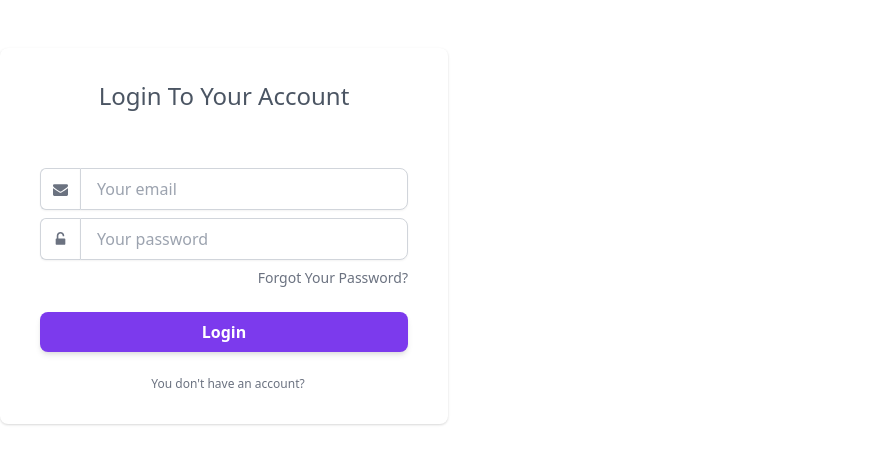
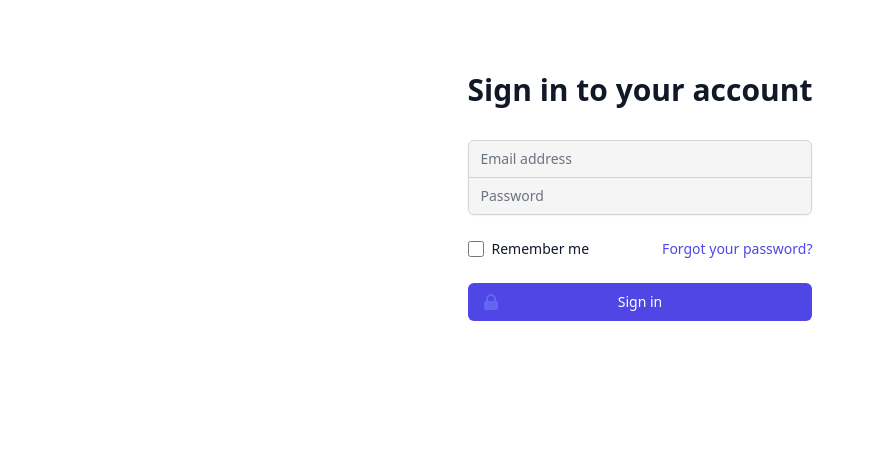
Before and after one commit to AlessioChen/VueJs-Eccomerce, a Vue app: page /#/login in a window 1280 px wide. Shown: the top 464 px of the page, without its empty margins (0-876 px from the left). Built offline with nearby package versions, Linux system fonts and the light colour scheme.

Commit message:
update login layout

```diff
--- a/src/App.vue
+++ b/src/App.vue
@@ -1,6 +1,7 @@
 <template>
   <div class="bg-white py-8">
-    <div class="container mx-auto flex items-center flex-wrap pt-4 pb-12 ">
+
+    <div class="min-h-full container mx-auto flex justify-center items-center flex-wrap pt-4 pb-12 sm:px-6 lg:px-8 ">
       <router-view />
     </div>
   </div>
--- a/src/components/Nav.vue
+++ b/src/components/Nav.vue
@@ -1,25 +1,26 @@
 <template>
   <nav id="store" class="w-full z-30 top-0 px-6 py-1">
     <div class="w-full container mx-auto flex flex-wrap items-center justify-between mt-0 px-2 py-3">
+      <!-- Home -->
       <router-link :to="{ name: 'Home' }" class="uppercase tracking-wide no-underline hover:no-underline font-bold text-gray-800 text-xl ">
         Store
       </router-link>
 
       <div class="flex items-center">
         <p class="font-bold">{{cartItemCount}}</p>
+        <!-- Cart -->
         <router-link :to="{ name: 'Cart' }" class="pl-3 inline-block no-underline hover:text-black">
           <svg class="h-10 w-10 fill-current" xmlns="http://www.w3.org/2000/svg" viewBox="0 0 24 24">
             <path d="M3 3h2l.4 2M7 13h10l4-8H5.4M7 13L5.4 5M7 13l-2.293 2.293c-.63.63-.184 1.707.707 1.707H17m0 0a2 2 0 100 4 2 2 0 000-4zm-8 2a2 2 0 11-4 0 2 2 0 014 0z"></path>
           </svg>
         </router-link>
 
-        <router-link :to="{ name: 'Home' }" class="pl-3 inline-block no-underline hover:text-black">
-          <svg class="h-8 w-10 fill-current hover:text-black" xmlns="http://www.w3.org/2000/svg" width="24" height="24" viewBox="0 0 24 24">
-            <path d="M10,18c1.846,0,3.543-0.635,4.897-1.688l4.396,4.396l1.414-1.414l-4.396-4.396C17.365,13.543,18,11.846,18,10 c0-4.411-3.589-8-8-8s-8,3.589-8,8S5.589,18,10,18z M10,4c3.309,0,6,2.691,6,6s-2.691,6-6,6s-6-2.691-6-6S6.691,4,10,4z" />
+        <!-- Logout -->
+        <a v-if="isLoggedIn" @click="logout" href="#" class="pl-3 inline-block no-underline hover:text-black">
+          <svg xmlns="http://www.w3.org/2000/svg" class="h-9 w-9" viewBox="0 0 20 20" fill="currentColor">
+            <path fill-rule="evenodd" d="M3 3a1 1 0 00-1 1v12a1 1 0 102 0V4a1 1 0 00-1-1zm10.293 9.293a1 1 0 001.414 1.414l3-3a1 1 0 000-1.414l-3-3a1 1 0 10-1.414 1.414L14.586 9H7a1 1 0 100 2h7.586l-1.293 1.293z" clip-rule="evenodd" />
           </svg>
-        </router-link>
-
-        <a v-if="isLoggedIn" @click="logout" href="#" class="pl-3 inline-block no-underline hover:text-black">Logout</a>
+        </a>
       </div>
     </div>
   </nav>
@@ -35,8 +36,7 @@
 
 const cartItemCount = computed(() => store.getters["cart/cartItemCount"]);
 const logout = () => {
-  store.dispatch("auth/logout")
-  .then(() => {
+  store.dispatch("auth/logout").then(() => {
     router.push("/login");
   });
 };
--- a/src/views/Cart.vue
+++ b/src/views/Cart.vue
@@ -1,4 +1,5 @@
 <template>
+
   <Nav />
   <div class="w-full h-full bg-gray-100">
     <!--  section 1  -->
@@ -63,6 +64,7 @@
       </div>
     </div>
   </div>
+
 </template>
 
 <script setup >
@@ -82,7 +84,6 @@
 const handleRemoveButton = (product) => {
   store.dispatch("cart/removeProduct", product);
 };
-
 
 const handleIncButton = (product) => {
   store.dispatch("cart/addProductToCart", { product });
--- a/src/views/Login.vue
+++ b/src/views/Login.vue
@@ -1,54 +1,45 @@
 <template>
 
-  <div class="flex flex-col w-full max-w-md px-4 py-8 bg-white rounded-lg shadow dark:bg-gray-800 sm:px-6 md:px-8 lg:px-10">
-    <div class="self-center mb-6 text-xl font-light text-gray-600 sm:text-2xl dark:text-white">
-      Login To Your Account
+  <div class="max-w-md   space-y-8">
+    <div>
+      <h2 class="mt-6 text-center text-3xl font-extrabold text-gray-900">Sign in to your account</h2>
     </div>
-    <div class="mt-8">
-      <form @submit.prevent="login({email, password})">
-        <div class="flex flex-col mb-2">
-          <div class="flex relative ">
-            <span class="rounded-l-md inline-flex  items-center px-3 border-t bg-white border-l border-b  border-gray-300 text-gray-500 shadow-sm text-sm">
-              <svg width="15" height="15" fill="currentColor" viewBox="0 0 1792 1792" xmlns="http://www.w3.org/2000/svg">
-                <path d="M1792 710v794q0 66-47 113t-113 47h-1472q-66 0-113-47t-47-113v-794q44 49 101 87 362 246 497 345 57 42 92.5 65.5t94.5 48 110 24.5h2q51 0 110-24.5t94.5-48 92.5-65.5q170-123 498-345 57-39 100-87zm0-294q0 79-49 151t-122 123q-376 261-468 325-10 7-42.5 30.5t-54 38-52 32.5-57.5 27-50 9h-2q-23 0-50-9t-57.5-27-52-32.5-54-38-42.5-30.5q-91-64-262-182.5t-205-142.5q-62-42-117-115.5t-55-136.5q0-78 41.5-130t118.5-52h1472q65 0 112.5 47t47.5 113z">
-                </path>
-              </svg>
-            </span>
-            <input v-model="email" type="text" id="sign-in-email" class=" rounded-r-lg flex-1 appearance-none border border-gray-300 w-full py-2 px-4 bg-white text-gray-700 placeholder-gray-400 shadow-sm text-base focus:outline-none focus:ring-2 focus:ring-purple-600 focus:border-transparent" placeholder="Your email" />
-          </div>
+    <form class="mt-8 space-y-6" @submit.prevent="login({email, password})" >
+      <input type="hidden" name="remember" value="true">
+      <div class="rounded-md shadow-sm -space-y-px">
+        <div>
+          <label for="email" class="sr-only">Email address</label>
+          <input v-model="email" id="email" name="email" type="email" autocomplete="email" required class="appearance-none rounded-none relative block w-full px-3 py-2 border border-gray-300 placeholder-gray-500 text-gray-900 rounded-t-md focus:outline-none focus:ring-indigo-500 focus:border-indigo-500 focus:z-10 sm:text-sm" placeholder="Email address">
         </div>
-        <div class="flex flex-col mb-6">
-          <div class="flex relative ">
-            <span class="rounded-l-md inline-flex  items-center px-3 border-t bg-white border-l border-b  border-gray-300 text-gray-500 shadow-sm text-sm">
-              <svg width="15" height="15" fill="currentColor" viewBox="0 0 1792 1792" xmlns="http://www.w3.org/2000/svg">
-                <path d="M1376 768q40 0 68 28t28 68v576q0 40-28 68t-68 28h-960q-40 0-68-28t-28-68v-576q0-40 28-68t68-28h32v-320q0-185 131.5-316.5t316.5-131.5 316.5 131.5 131.5 316.5q0 26-19 45t-45 19h-64q-26 0-45-19t-19-45q0-106-75-181t-181-75-181 75-75 181v320h736z">
-                </path>
-              </svg>
-            </span>
-            <input v-model="password" type="password" id="sign-in-email" class=" rounded-r-lg flex-1 appearance-none border border-gray-300 w-full py-2 px-4 bg-white text-gray-700 placeholder-gray-400 shadow-sm text-base focus:outline-none focus:ring-2 focus:ring-purple-600 focus:border-transparent" placeholder="Your password" />
-          </div>
+        <div>
+          <label for="password" class="sr-only">Password</label>
+          <input v-model="password" id="password" name="password" type="password" autocomplete="current-password" required class="appearance-none rounded-none relative block w-full px-3 py-2 border border-gray-300 placeholder-gray-500 text-gray-900 rounded-b-md focus:outline-none focus:ring-indigo-500 focus:border-indigo-500 focus:z-10 sm:text-sm" placeholder="Password">
         </div>
-        <div class="flex items-center mb-6 -mt-4">
-          <div class="flex ml-auto">
-            <a href="#" class="inline-flex text-xs font-thin text-gray-500 sm:text-sm dark:text-gray-100 hover:text-gray-700 dark:hover:text-white">
-              Forgot Your Password?
-            </a>
-          </div>
+      </div>
+
+      <div class="flex items-center justify-between">
+        <div class="flex items-center">
+          <input id="remember-me" name="remember-me" type="checkbox" class="h-4 w-4 text-indigo-600 focus:ring-indigo-500 border-gray-300 rounded">
+          <label for="remember-me" class="ml-2 block text-sm text-gray-900"> Remember me </label>
         </div>
-        <div class="flex w-full">
-          <button type="submit" class="py-2 px-4  bg-purple-600 hover:bg-purple-700 focus:ring-purple-500 focus:ring-offset-purple-200 text-white w-full transition ease-in duration-200 text-center text-base font-semibold shadow-md focus:outline-none focus:ring-2 focus:ring-offset-2  rounded-lg ">
-            Login
-          </button>
+
+        <div class="text-sm">
+          <a href="#" class="font-medium text-indigo-600 hover:text-indigo-500"> Forgot your password? </a>
         </div>
-      </form>
-    </div>
-    <div class="flex items-center justify-center mt-6">
-      <a href="#" target="_blank" class="inline-flex items-center text-xs font-thin text-center text-gray-500 hover:text-gray-700 dark:text-gray-100 dark:hover:text-white">
-        <span class="ml-2">
-          You don&#x27;t have an account?
-        </span>
-      </a>
-    </div>
+      </div>
+
+      <div>
+        <button type="submit" class="group relative w-full flex justify-center py-2 px-4 border border-transparent text-sm font-medium rounded-md text-white bg-indigo-600 hover:bg-indigo-700 focus:outline-none focus:ring-2 focus:ring-offset-2 focus:ring-indigo-500">
+          <span class="absolute left-0 inset-y-0 flex items-center pl-3">
+            <!-- Heroicon name: solid/lock-closed -->
+            <svg class="h-5 w-5 text-indigo-500 group-hover:text-indigo-400" xmlns="http://www.w3.org/2000/svg" viewBox="0 0 20 20" fill="currentColor" aria-hidden="true">
+              <path fill-rule="evenodd" d="M5 9V7a5 5 0 0110 0v2a2 2 0 012 2v5a2 2 0 01-2 2H5a2 2 0 01-2-2v-5a2 2 0 012-2zm8-2v2H7V7a3 3 0 016 0z" clip-rule="evenodd" />
+            </svg>
+          </span>
+          Sign in
+        </button>
+      </div>
+    </form>
   </div>
 
 </template>
@@ -70,7 +61,6 @@
       password: password,
     })
     .then(() => {
-      console.log(store.getters['auth/isLoggedIn']);
       router.push("/");
     });
 };
```
Also changed, not shown: src/views/Home.vue (+4 -6 lines).
